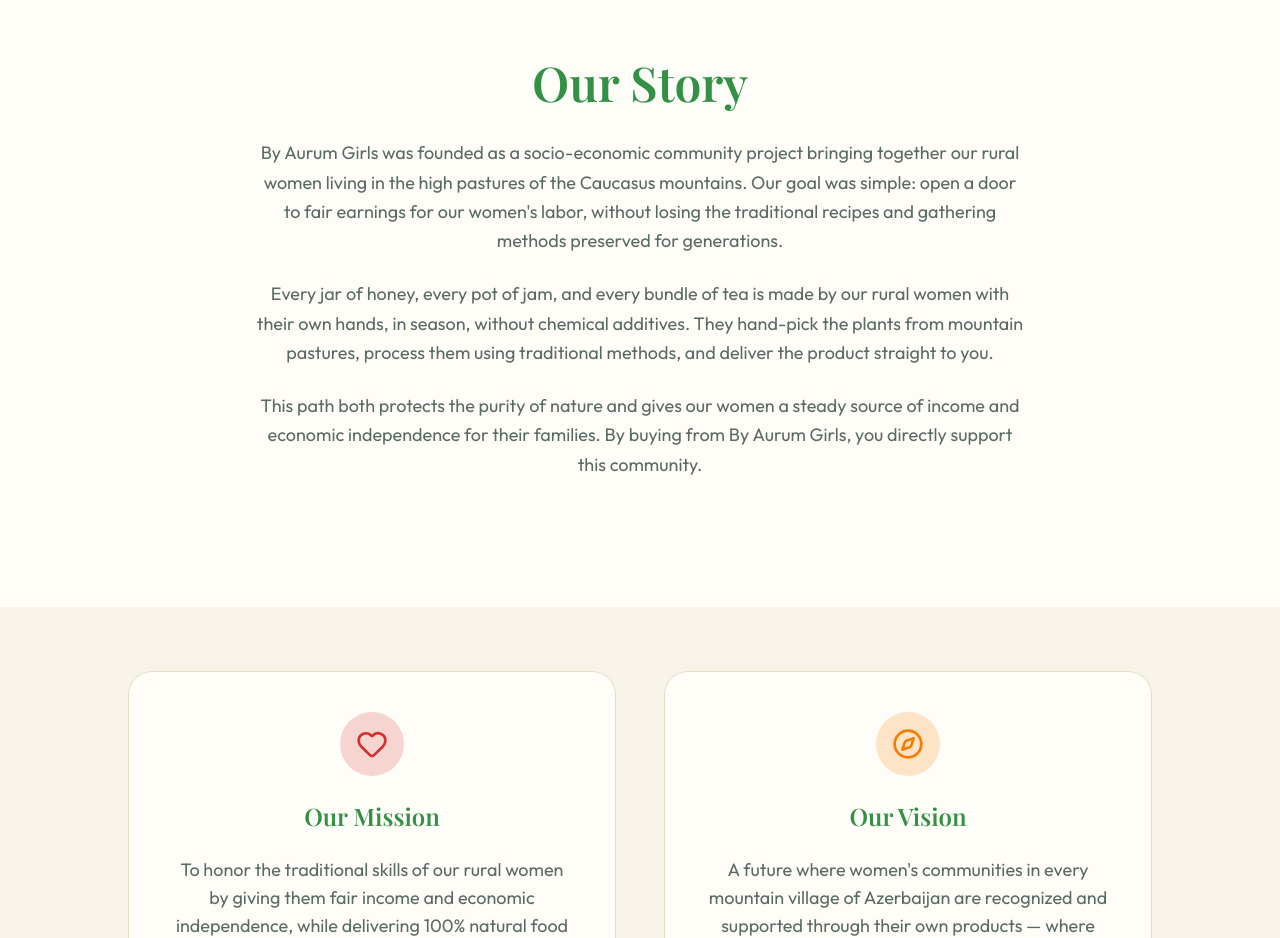
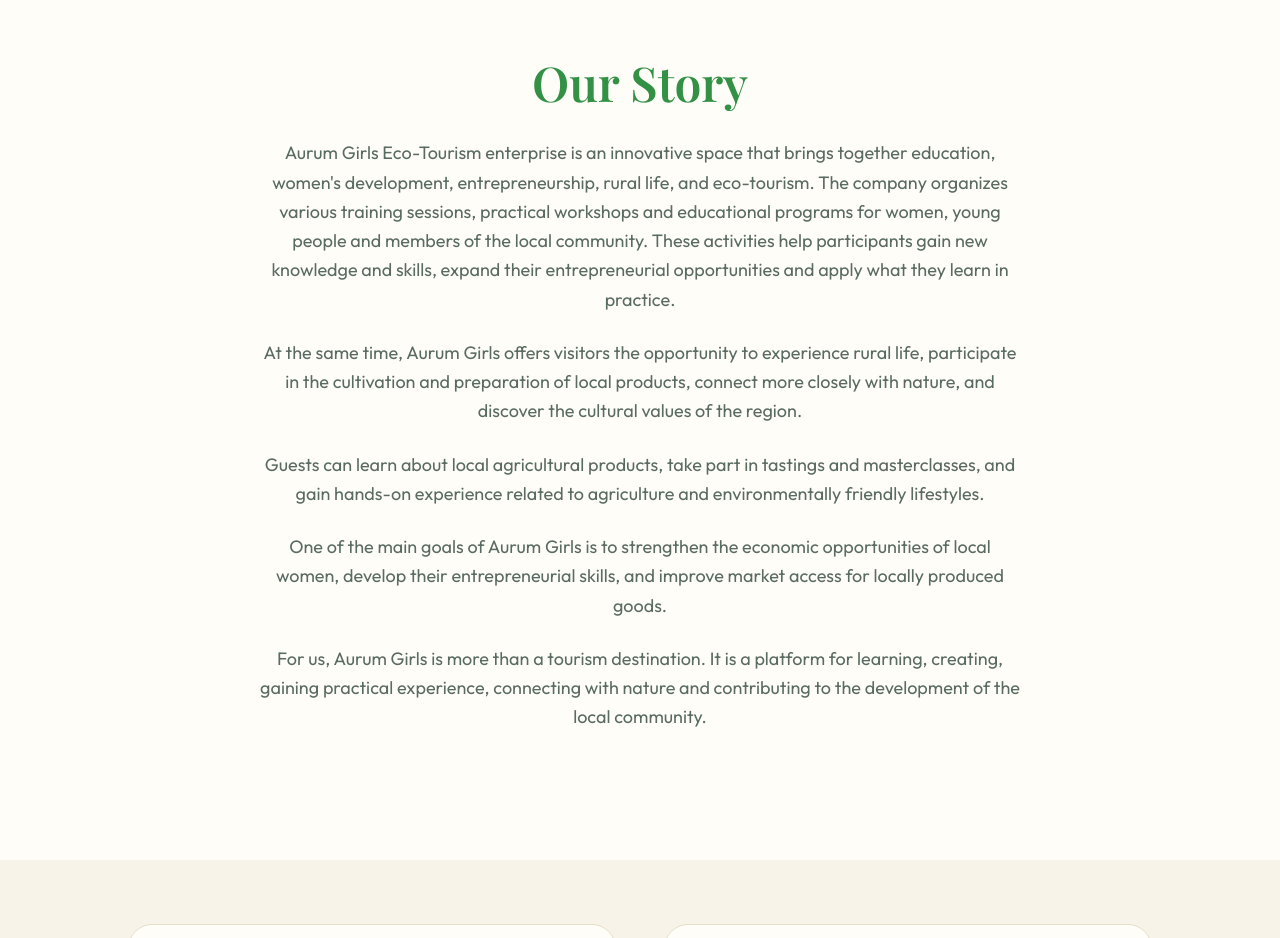
Before and after one commit to aurumgirls/aurumgirls, a Next.js app in the folder frontend/: page /en/about in a window 1280 px wide. Shown: the part 1260-2198 px from the top of the page. Built offline with nearby package versions, Linux system fonts and the light colour scheme.

Commit message:
feat: update about section with expanded story and mission details

```diff
--- a/frontend/messages/az/about.json
+++ b/frontend/messages/az/about.json
@@ -20,9 +20,11 @@
   },
   "story": {
     "title": "Bizim Hekayəmiz",
-    "paragraph1": "By Aurum Girls, Qafqaz dağlarının yüksək yaylalarında yaşayan kəndli qadınlarımızı bir araya gətirən sosial-iqtisadi icma layihəsi olaraq yarandı. Məqsədimiz sadə idi: nəsillərdən bəri qorunub saxlanan ənənəvi resept və toplama üsullarını itirmədən, qadınlarımızın əməyinə ədalətli qazanc qapısı açmaq.",
-    "paragraph2": "Hər bir qavanoz bal, hər bir mürəbbə qabı və hər bir çay dəstəsi — kəndli qadınlarımızın öz əlləri ilə, mövsümünə uyğun, kimyəvi qatqı olmadan hazırlanır. Onlar dağ yaylalarından bitkiləri əllə toplayır, ənənəvi üsullarla emal edir və məhsulu birbaşa sizə çatdırırlar.",
-    "paragraph3": "Bu yol həm təbiətin təmizliyini qoruyur, həm də qadınlarımıza öz ailələri üçün sabit gəlir mənbəyi və iqtisadi müstəqillik qazandırır. By Aurum Girls almaqla siz birbaşa bu icmaya dəstək olursunuz."
+    "paragraph1": "Aurum Girls Eko Turizm Təsərrüfatı təhsil, qadınların inkişafı, sahibkarlıq, kənd həyatı və eko turizmi bir araya gətirən innovativ bir məkandır. Təsərrüfat çərçivəsində qadınlar, gənclər və yerli icma üzvləri üçün müxtəlif təlimlər, praktiki seminarlar və maarifləndirici proqramlar təşkil olunur. Bu fəaliyyətlər iştirakçıların yeni bilik və bacarıqlar əldə etməsinə, sahibkarlıq imkanlarını genişləndirməsinə və öyrəndiklərini praktikada tətbiq etməsinə şərait yaradır.",
+    "paragraph2": "Eyni zamanda Aurum Girls ziyarətçilərə kənd həyatını yaxından tanımaq, yerli məhsulların yetişdirilməsi və hazırlanması prosesində iştirak etmək, təbiətlə daha yaxın ünsiyyət qurmaq və bölgənin mədəni dəyərlərini kəşf etmək imkanı yaradır.",
+    "paragraph3": "Qonaqlar yerli kənd təsərrüfatı məhsulları ilə tanış ola, müxtəlif dequstasiya və master-klaslarda iştirak edə, kənd təsərrüfatı və ekoloji həyat tərzi ilə bağlı praktiki təcrübələr əldə edə bilərlər.",
+    "paragraph4": "Aurum Girls-in əsas məqsədlərindən biri yerli qadınların iqtisadi imkanlarının genişləndirilməsi, onların sahibkarlıq bacarıqlarının inkişaf etdirilməsi və yerli məhsulların bazara çıxışının artırılmasıdır.",
+    "paragraph5": "Bizim üçün Aurum Girls yalnız turizm məkanı deyil. Bu, öyrənmək, yaratmaq, təcrübə qazanmaq, təbiətlə bağ qurmaq və yerli icmanın inkişafına töhfə vermək üçün bir platformadır."
   },
   "missionVision": {
     "missionTitle": "Missiyamız",
--- a/frontend/messages/en/about.json
+++ b/frontend/messages/en/about.json
@@ -20,9 +20,11 @@
   },
   "story": {
     "title": "Our Story",
-    "paragraph1": "By Aurum Girls was founded as a socio-economic community project bringing together our rural women living in the high pastures of the Caucasus mountains. Our goal was simple: open a door to fair earnings for our women's labor, without losing the traditional recipes and gathering methods preserved for generations.",
-    "paragraph2": "Every jar of honey, every pot of jam, and every bundle of tea is made by our rural women with their own hands, in season, without chemical additives. They hand-pick the plants from mountain pastures, process them using traditional methods, and deliver the product straight to you.",
-    "paragraph3": "This path both protects the purity of nature and gives our women a steady source of income and economic independence for their families. By buying from By Aurum Girls, you directly support this community."
+    "paragraph1": "Aurum Girls Eco-Tourism enterprise is an innovative space that brings together education, women's development, entrepreneurship, rural life, and eco-tourism. The company organizes various training sessions, practical workshops and educational programs for women, young people and members of the local community. These activities help participants gain new knowledge and skills, expand their entrepreneurial opportunities and apply what they learn in practice.",
+    "paragraph2": "At the same time, Aurum Girls offers visitors the opportunity to experience rural life, participate in the cultivation and preparation of local products, connect more closely with nature, and discover the cultural values of the region.",
+    "paragraph3": "Guests can learn about local agricultural products, take part in tastings and masterclasses, and gain hands-on experience related to agriculture and environmentally friendly lifestyles.",
+    "paragraph4": "One of the main goals of Aurum Girls is to strengthen the economic opportunities of local women, develop their entrepreneurial skills, and improve market access for locally produced goods.",
+    "paragraph5": "For us, Aurum Girls is more than a tourism destination. It is a platform for learning, creating, gaining practical experience, connecting with nature and contributing to the development of the local community."
   },
   "missionVision": {
     "missionTitle": "Our Mission",
--- a/frontend/src/components/about/OurStory.tsx
+++ b/frontend/src/components/about/OurStory.tsx
@@ -16,6 +16,8 @@
             <p>{t('story.paragraph1')}</p>
             <p>{t('story.paragraph2')}</p>
             <p>{t('story.paragraph3')}</p>
+            <p>{t('story.paragraph4')}</p>
+            <p>{t('story.paragraph5')}</p>
           </div>
         </div>
       </div>
```
